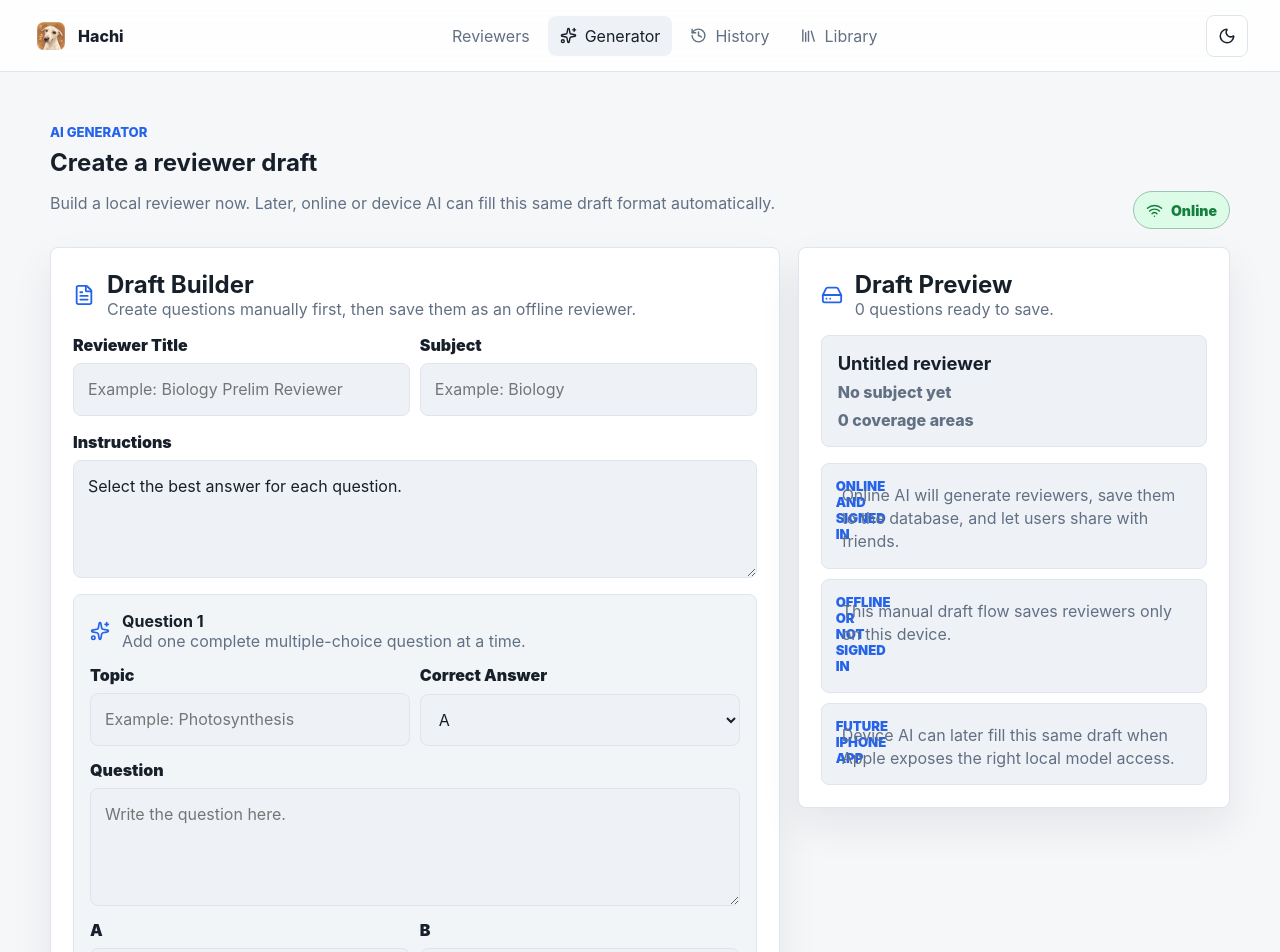
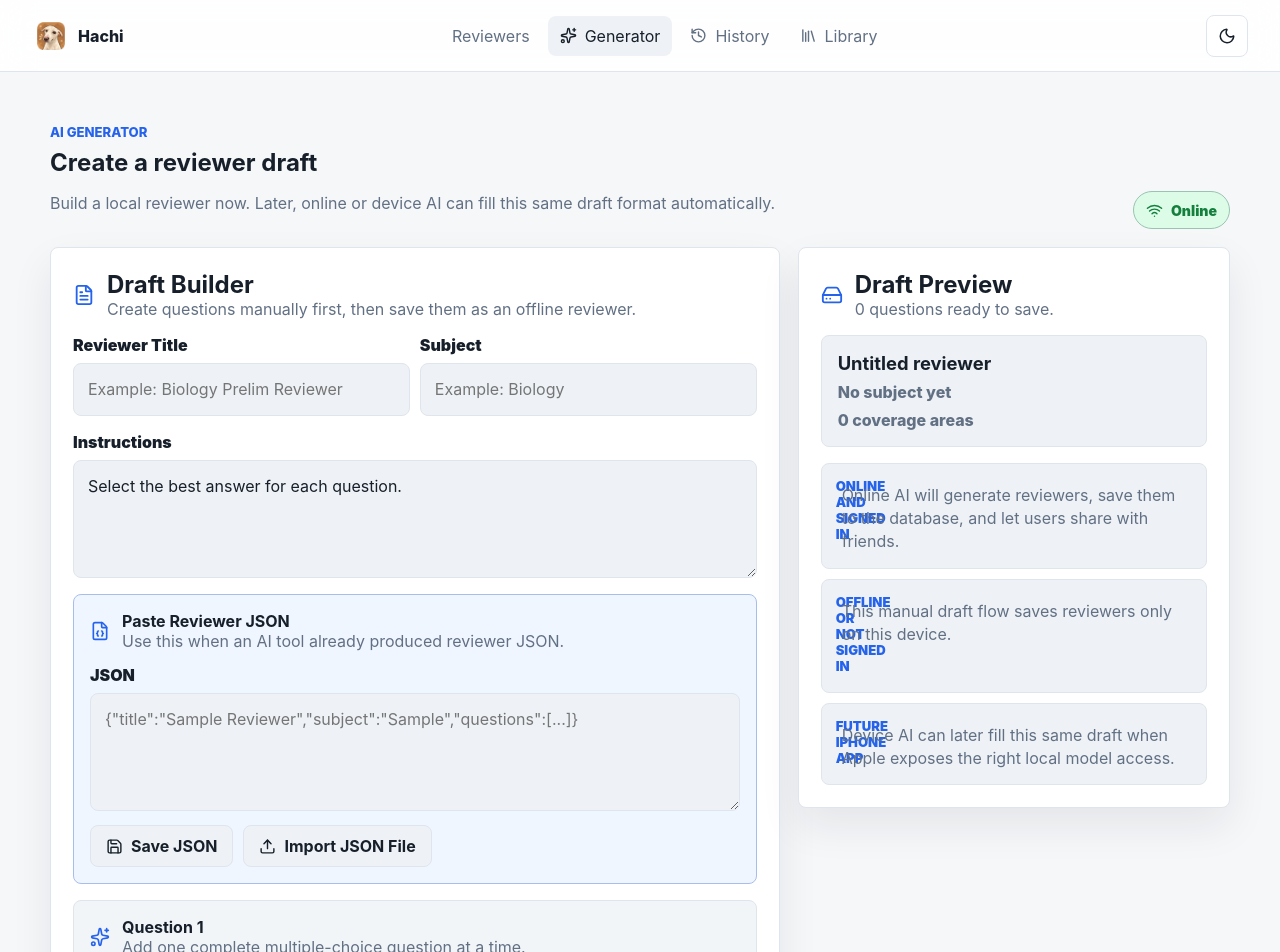
Before and after one commit to AlexPacaldo/ReviewHub, a React (Vite) app: page /generator in a window 1280 px wide. Shown: the top 952 px of the page. Built offline with nearby package versions, Linux system fonts and the light colour scheme.

Commit message:
Add reviewer JSON import flow

```diff
--- a/src/pages/Generator.jsx
+++ b/src/pages/Generator.jsx
@@ -1,6 +1,6 @@
 import { useEffect, useMemo, useState } from "react";
 import { useNavigate } from "react-router-dom";
-import { FileText, HardDrive, Plus, Save, Sparkles, Trash2, Wifi, WifiOff } from "lucide-react";
+import { FileJson, FileText, HardDrive, Plus, Save, Sparkles, Trash2, Upload, Wifi, WifiOff } from "lucide-react";
 import { validateReviewer } from "../data/reviewerRegistry.js";
 import { saveLocalReviewer } from "../utils/storageUtils.js";
 
@@ -54,6 +54,47 @@ function buildReviewer({ title, subject, instructions }, questions) {
   };
 }
 
+function normalizeReviewerJson(reviewer) {
+  const questions = Array.isArray(reviewer?.questions) ? reviewer.questions : [];
+  const normalizedQuestions = questions.map((question, index) => {
+    const correctAnswer = String(question.correctAnswer || "A").toUpperCase();
+    const choices = question.choices || {};
+
+    return {
+      id: question.id || index + 1,
+      topic: question.topic || "Generated Reviewer",
+      question: question.question || "",
+      choices: {
+        A: choices.A || "",
+        B: choices.B || "",
+        C: choices.C || "",
+        D: choices.D || ""
+      },
+      correctAnswer,
+      answerText: question.answerText || choices[correctAnswer] || "",
+      explanation: question.explanation || ""
+    };
+  });
+  const title = reviewer?.title || "Generated Reviewer";
+  const subject = reviewer?.subject || "Generated";
+  const coverage = Array.isArray(reviewer?.coverage) && reviewer.coverage.length
+    ? reviewer.coverage
+    : [...new Set(normalizedQuestions.map((question) => question.topic).filter(Boolean))];
+
+  return {
+    ...reviewer,
+    reviewerId: `${slugify(reviewer?.reviewerId || title || subject || "generated-reviewer")}-${Date.now()}`,
+    title,
+    subject,
+    coverage,
+    questionCount: normalizedQuestions.length,
+    questionType: "multiple_choice",
+    choicesPerQuestion: 4,
+    instructions: reviewer?.instructions || "Select the best answer for each question.",
+    questions: normalizedQuestions
+  };
+}
+
 export default function Generator() {
   const navigate = useNavigate();
   const [isOnline, setIsOnline] = useState(() => navigator.onLine);
@@ -64,6 +105,7 @@ export default function Generator() {
   });
   const [questionDraft, setQuestionDraft] = useState(emptyQuestion);
   const [questions, setQuestions] = useState([]);
+  const [jsonText, setJsonText] = useState("");
   const [errors, setErrors] = useState([]);
 
   useEffect(() => {
@@ -130,6 +172,39 @@ export default function Generator() {
     navigate(`/reviewer/${reviewer.reviewerId}`);
   }
 
+  function saveReviewerJson(rawJson) {
+    try {
+      const parsedReviewer = JSON.parse(rawJson);
+      const reviewer = normalizeReviewerJson(parsedReviewer);
+      const validation = validateReviewer(reviewer);
+
+      if (!validation.isValid) {
+        setErrors(validation.errors);
+        return;
+      }
+
+      saveLocalReviewer(reviewer);
+      navigate(`/reviewer/${reviewer.reviewerId}`);
+    } catch {
+      setErrors(["Paste valid reviewer JSON before saving."]);
+    }
+  }
+
+  function handleJsonFile(event) {
+    const file = event.target.files?.[0];
+    if (!file) return;
+
+    const reader = new FileReader();
+    reader.onload = () => {
+      const nextJsonText = String(reader.result || "");
+      setJsonText(nextJsonText);
+      saveReviewerJson(nextJsonText);
+    };
+    reader.onerror = () => setErrors(["Could not read that JSON file."]);
+    reader.readAsText(file);
+    event.target.value = "";
+  }
+
   return (
     <div className="page">
       <section className="section-heading">
@@ -169,6 +244,31 @@ export default function Generator() {
             <span>Instructions</span>
             <textarea value={details.instructions} onChange={(event) => updateDetails("instructions", event.target.value)} />
           </label>
+
+          <div className="json-import-panel">
+            <div className="generator-panel-head compact">
+              <FileJson size={20} aria-hidden="true" />
+              <div>
+                <h2>Paste Reviewer JSON</h2>
+                <p className="muted">Use this when an AI tool already produced reviewer JSON.</p>
+              </div>
+            </div>
+            <label className="prompt-box">
+              <span>JSON</span>
+              <textarea value={jsonText} onChange={(event) => setJsonText(event.target.value)} placeholder='{"title":"Sample Reviewer","subject":"Sample","questions":[...]}' />
+            </label>
+            <div className="button-row">
+              <button className="button subtle" type="button" onClick={() => saveReviewerJson(jsonText)}>
+                <Save size={17} aria-hidden="true" />
+                Save JSON
+              </button>
+              <label className="button subtle file-button">
+                <Upload size={17} aria-hidden="true" />
+                Import JSON File
+                <input type="file" accept="application/json,.json" onChange={handleJsonFile} />
+              </label>
+            </div>
+          </div>
 
           <div className="question-builder">
             <div className="generator-panel-head compact">
--- a/src/styles.css
+++ b/src/styles.css
@@ -787,6 +787,27 @@ legend {
   border-radius: 8px;
 }
 
+.json-import-panel {
+  display: grid;
+  gap: 14px;
+  padding: 16px;
+  background: color-mix(in srgb, var(--accent-soft) 42%, transparent);
+  border: 1px solid color-mix(in srgb, var(--accent) 30%, var(--border));
+  border-radius: 8px;
+}
+
+.file-button {
+  position: relative;
+  overflow: hidden;
+}
+
+.file-button input {
+  position: absolute;
+  inset: 0;
+  opacity: 0;
+  pointer-events: none;
+}
+
 .generator-errors {
   display: grid;
   gap: 6px;
```
